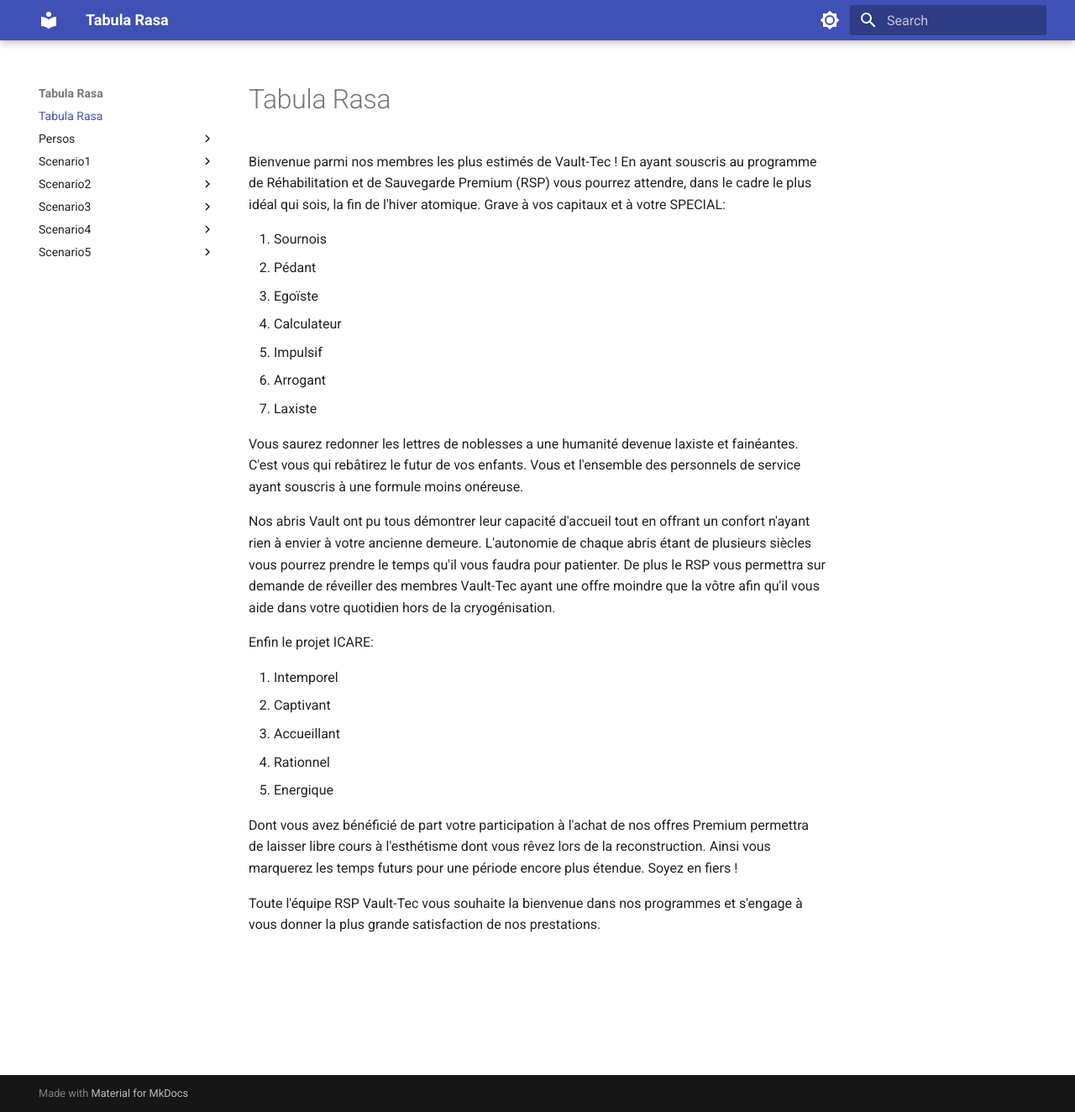
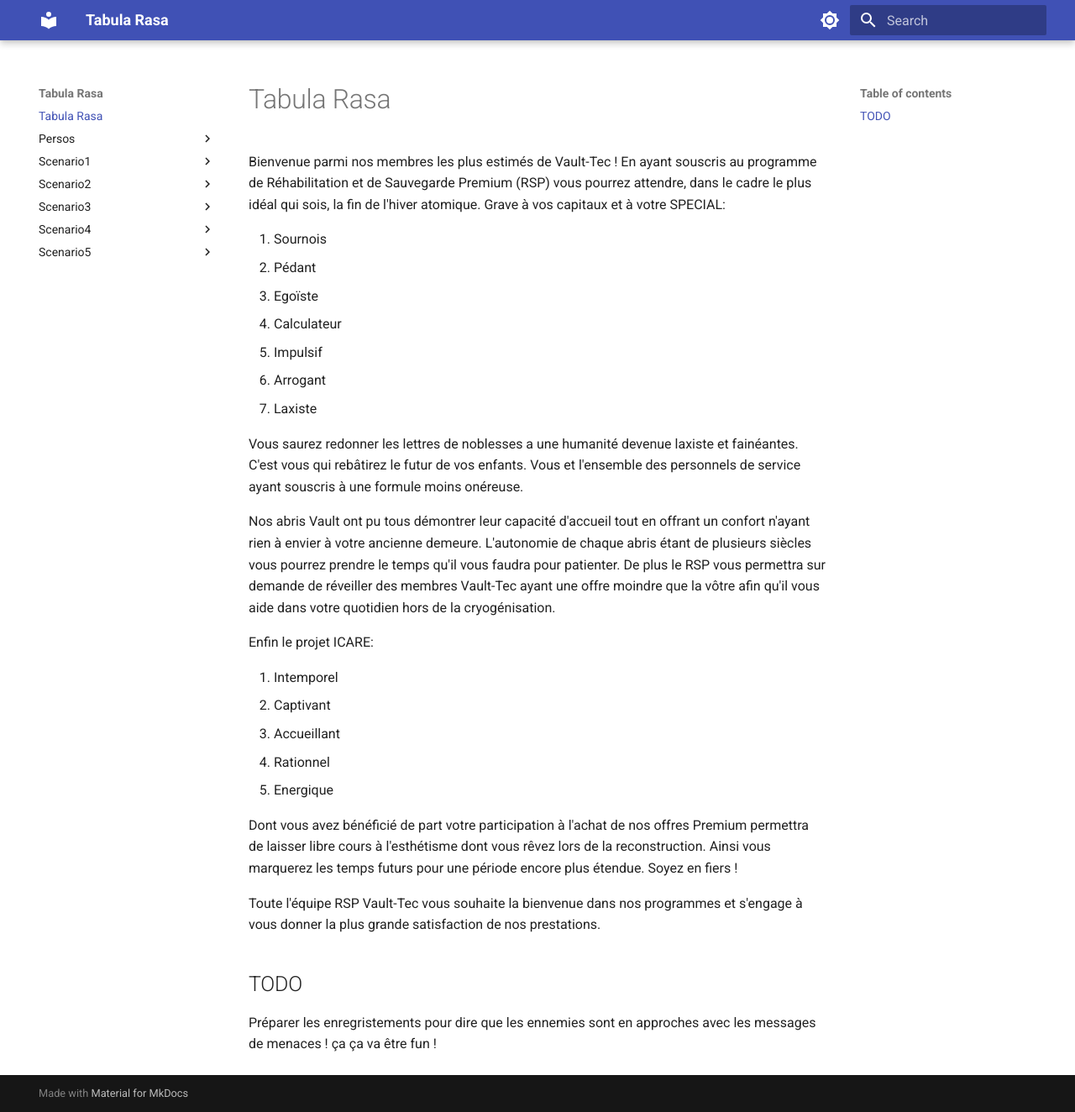
Before and after one commit to JuanJuanno/tabula_rasa, an MkDocs documentation site: the page built from docs/index.md, in a window 1280 px wide and 1324 px high. Shown: the whole window at 84% size. Built offline with MkDocs 1.6.1 and Material for MkDocs 9.7.7, drawn with Linux system fonts in a browser that asks for light colours.

Commit message:
scenario 5

```diff
--- a/docs/index.md
+++ b/docs/index.md
@@ -27,3 +27,7 @@
 Dont vous avez bénéficié de part votre participation à l'achat de nos offres Premium permettra de laisser libre cours à l'esthétisme dont vous rêvez lors de la reconstruction. Ainsi vous marquerez les temps futurs pour une période encore plus étendue. Soyez en fiers !
 
 Toute l'équipe RSP Vault-Tec vous souhaite la bienvenue dans nos programmes et s'engage à vous donner la plus grande satisfaction de nos prestations.
+
+## TODO
+
+Préparer les enregristements pour dire que les ennemies sont en approches avec les messages de menaces ! ça ça va être fun !
```
